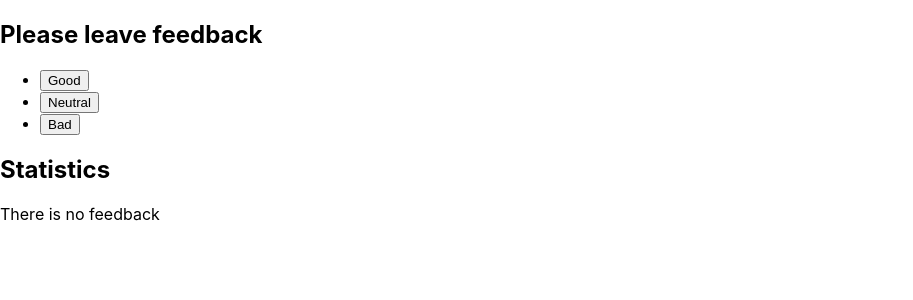
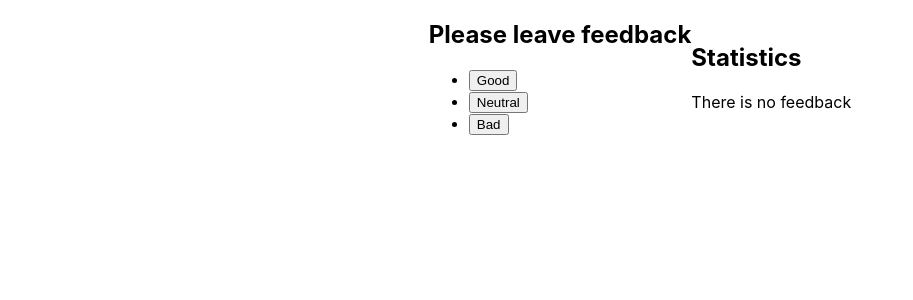
Before and after one commit to marlenaduleba/goit-react-hw-02-feedback, a React (Create React App) app: page / in a window 1280 px wide. Shown: the top 300 px of the page, without its empty margins (0-913 px from the left). Built offline with nearby package versions, Linux system fonts and the light colour scheme.

Commit message:
first styles added

```diff
--- a/src/components/Container/Container.jsx
+++ b/src/components/Container/Container.jsx
@@ -1,8 +1,9 @@
 import React from 'react';
 import PropTypes from 'prop-types';
+import css from './Container.module.css';
 
 const Container = ({ children }) => {
-  return <div>{children}</div>;
+  return <div className={css.container}>{children}</div>;
 };
 
 Container.propTypes = {
--- /dev/null
+++ b/src/components/Container/Container.module.css
@@ -0,0 +1,11 @@
+.container {
+  display: flex;
+  align-items: center;
+  justify-content: center;
+
+  max-width: 1170px;
+  margin-left: auto;
+  margin-right: auto;
+  padding-left: 15px;
+  padding-right: 15px;
+}
```
